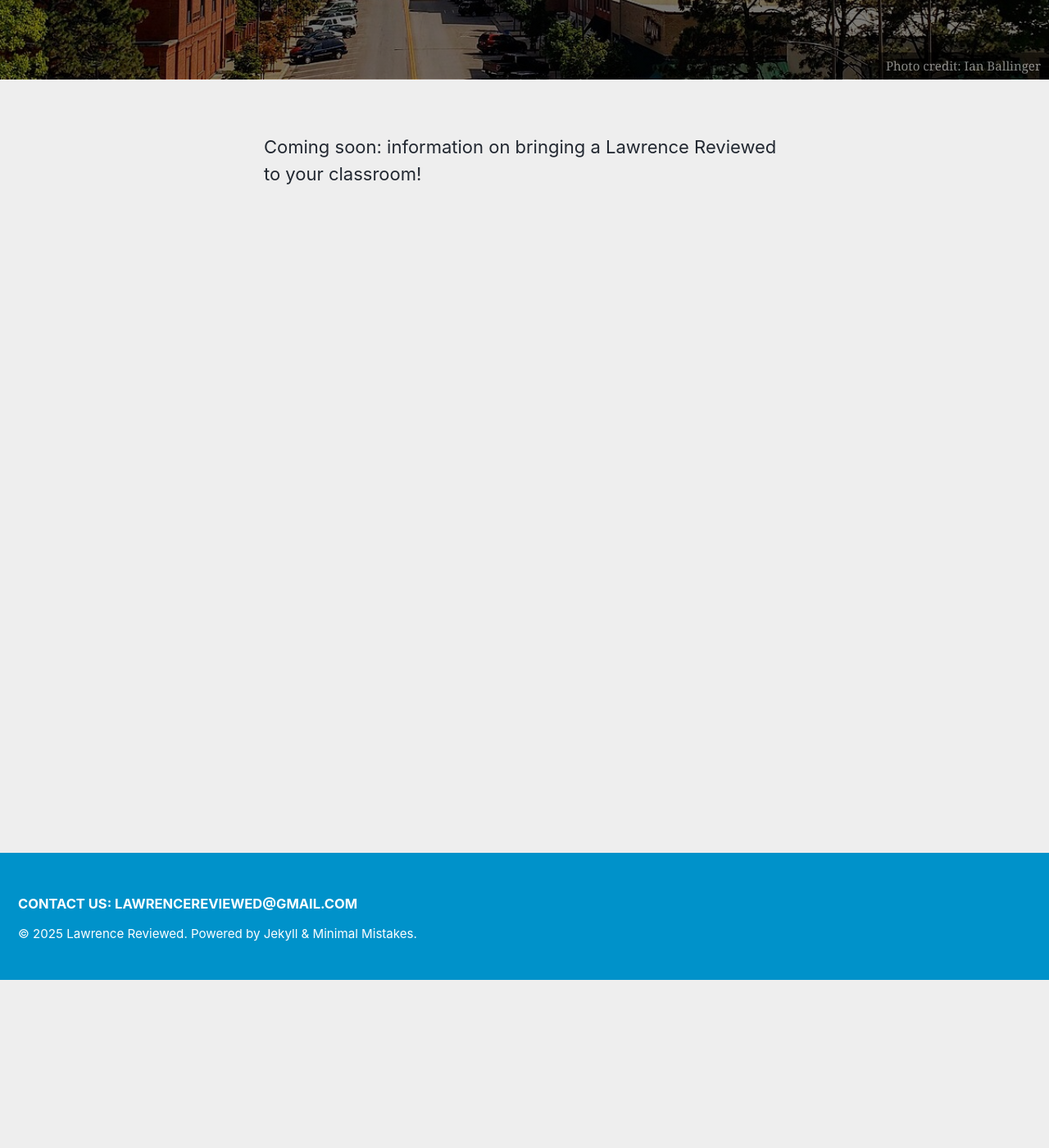
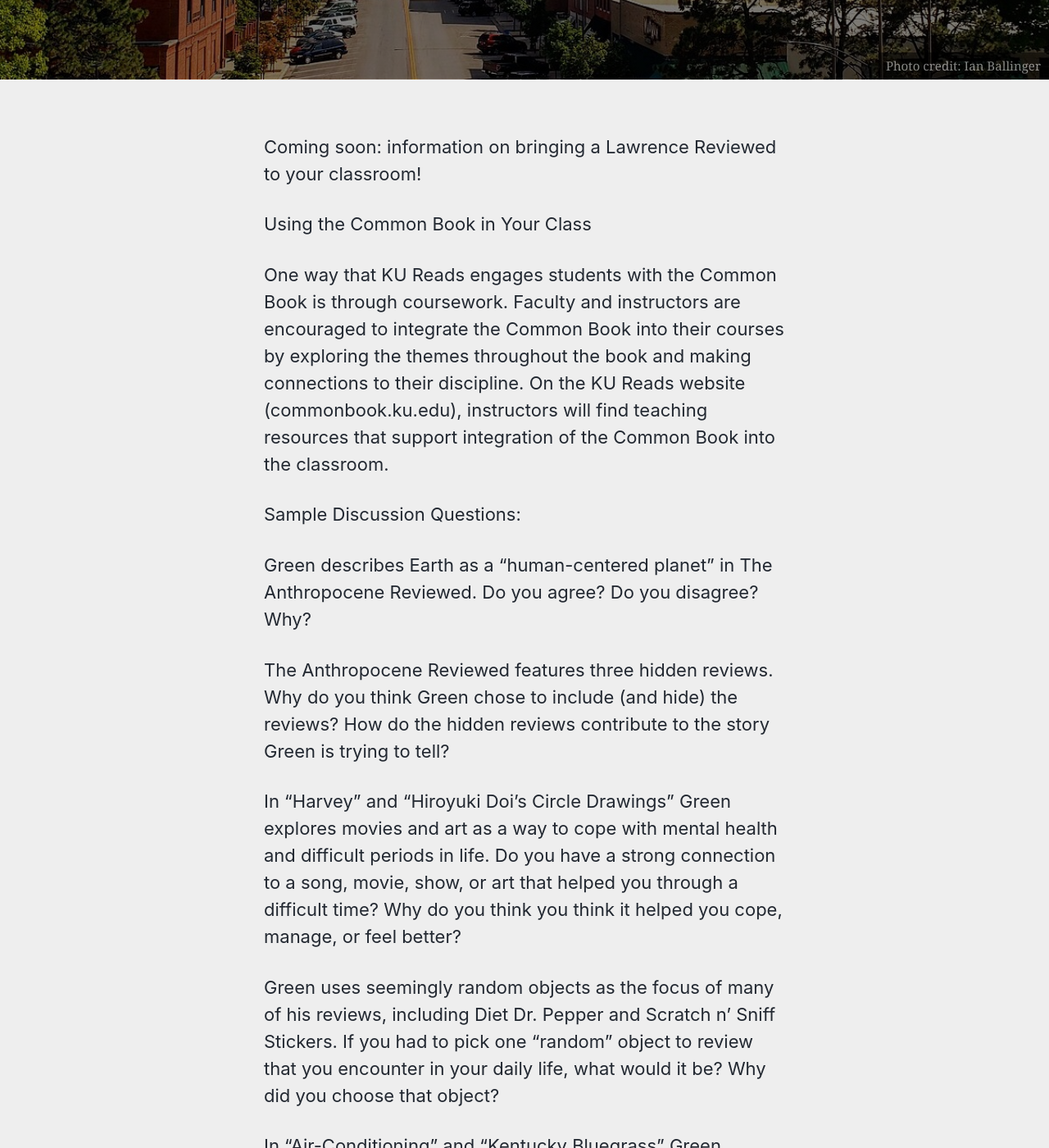
Before and after one commit to idrhku/lawrence-reviewed, a Jekyll site: the page built from _pages/curriculum.md, in a window 1280 px wide and 1400 px high, scrolled down 205 px. Shown: the whole window at 82% size. Built offline with Jekyll 4.4.1, drawn with Linux system fonts in a browser that asks for light colours; cached includes are drawn as plain includes; some of the changed text lies outside the part shown.

Commit message:
Update curriculum.md

```diff
--- a/_pages/curriculum.md
+++ b/_pages/curriculum.md
@@ -13,3 +13,20 @@ header:
   caption: "Photo credit: Ian Ballinger"
 ---
 Coming soon: information on bringing a Lawrence Reviewed to your classroom!
+
+
+Using the Common Book in Your Class
+
+One way that KU Reads engages students with the Common Book is through coursework. Faculty and instructors are encouraged to integrate the Common Book into their courses by exploring the themes throughout the book and making connections to their discipline. On the KU Reads website (commonbook.ku.edu), instructors will find teaching resources that support integration of the Common Book into the classroom.
+
+Sample Discussion Questions:
+
+Green describes Earth as a “human-centered planet” in The Anthropocene Reviewed. Do you agree? Do you disagree? Why?
+
+The Anthropocene Reviewed features three hidden reviews. Why do you think Green chose to include (and hide) the reviews? How do the hidden reviews contribute to the story Green is trying to tell?
+
+In “Harvey” and “Hiroyuki Doi’s Circle Drawings” Green explores movies and art as a way to cope with mental health and difficult periods in life. Do you have a strong connection to a song, movie, show, or art that helped you through a difficult time? Why do you think you think it helped you cope, manage, or feel better?
+
+Green uses seemingly random objects as the focus of many of his reviews, including Diet Dr. Pepper and Scratch n’ Sniff Stickers. If you had to pick one “random” object to review that you encounter in your daily life, what would it be? Why did you choose that object?
+
+In “Air-Conditioning” and “Kentucky Bluegrass” Green explores the complex issues of our impact on the world around us, and the feeling that our individual impact doesn’t matter in the grand scheme of things. Do you agree with Green’s thought process here? Do you disagree? Why?
```
